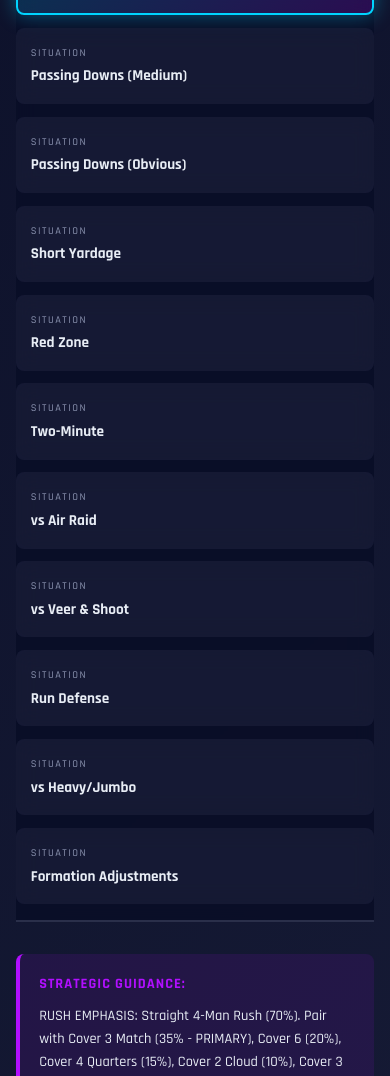
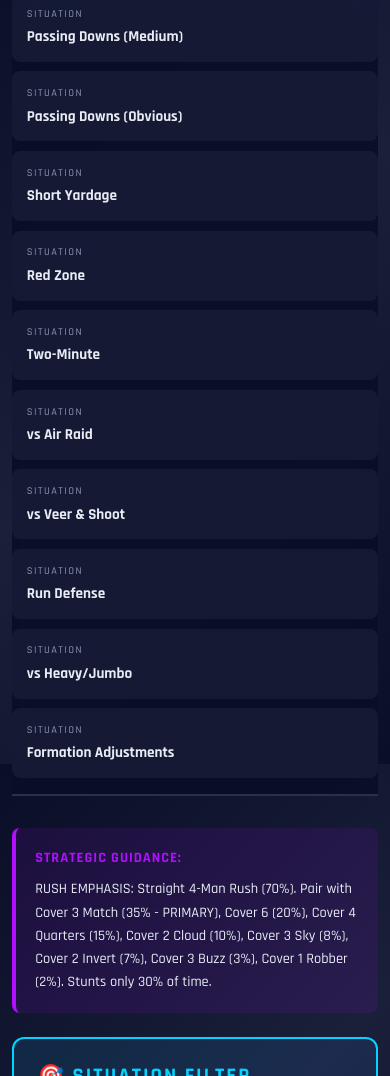
Before and after one commit to bdoubleok/dark-side-defense, a website: page index.html in a window 390 px wide. Shown: the part 924-2000 px from the top of the page. Drawn offline with nearby package versions, Linux system fonts and the light colour scheme.

Commit message:
Update index.html

```diff
--- a/index.html
+++ b/index.html
@@ -7,6 +7,12 @@
     <link href="https://fonts.googleapis.com/css2?family=Rajdhani:wght@500;600;700&family=Space+Mono:wght@400;700&display=swap" rel="stylesheet">
     <style>
         * { margin: 0; padding: 0; box-sizing: border-box; }
+
+        html {
+            height: 100%;
+            overflow-y: scroll;
+            -webkit-overflow-scrolling: touch;
+        }
 
         :root {
             --dark-navy: #0a0e27;
@@ -26,7 +32,9 @@
             color: var(--text-primary);
             min-height: 100vh;
             overflow-x: hidden;
+            overflow-y: auto;
             position: relative;
+            -webkit-overflow-scrolling: touch;
         }
 
         body::before {
@@ -400,17 +408,63 @@
         }
 
         @media (max-width: 768px) {
+            body {
+                min-height: 100vh;
+                height: auto;
+            }
+
+            .container {
+                padding: 1rem;
+                min-height: 100vh;
+            }
+
             h1 { font-size: 2.5rem; }
-            .situation-selector { grid-template-columns: repeat(2, 1fr); }
-            .plays-grid { grid-template-columns: 1fr; }
+            .situation-selector {
+                grid-template-columns: repeat(2, 1fr);
+                gap: 0.8rem;
+            }
+            .plays-grid {
+                grid-template-columns: 1fr;
+                gap: 1rem;
+            }
             .play-name { font-size: 1.1rem; }
             .frequency { font-size: 1.4rem; }
+
+            .situation-btn {
+                min-height: 80px;
+            }
+
+            .play-card {
+                margin-bottom: 1rem;
+            }
         }
 
         @media (max-width: 480px) {
-            .container { padding: 1rem; }
-            h1 { font-size: 2rem; }
-            .situation-selector { grid-template-columns: 1fr; }
+            .container {
+                padding: 0.75rem;
+                min-height: 100vh;
+            }
+            h1 {
+                font-size: 1.8rem;
+                line-height: 1.2;
+            }
+            .situation-selector {
+                grid-template-columns: 1fr;
+                gap: 0.6rem;
+            }
+
+            .situation-btn {
+                padding: 0.8rem;
+                min-height: 70px;
+            }
+
+            .play-card {
+                padding: 1rem;
+            }
+
+            .philosophy-panel {
+                padding: 1rem;
+            }
         }
 
         /* Pressure Toggle */
```
